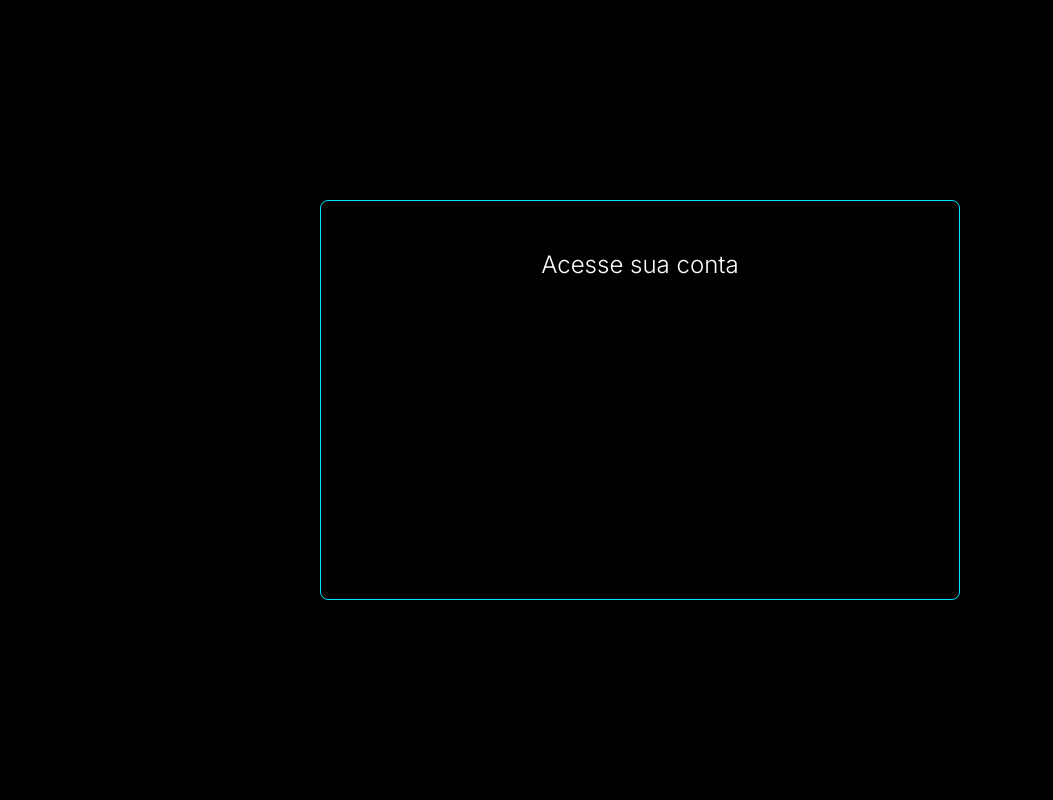
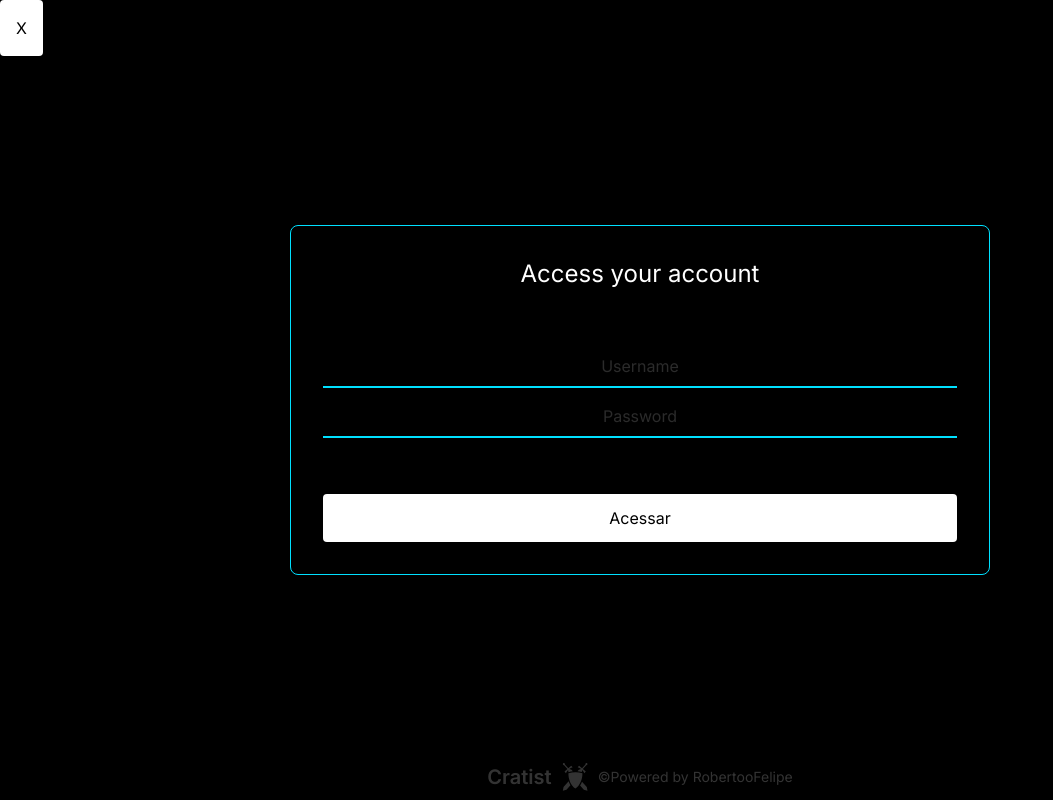
Before and after one commit to RobertooFelipe/Cratist, a Next.js app: page /Login in a window 1280 px wide. Shown: the whole page, without its empty margins (0-1053 px from the left). Built offline with nearby package versions, Linux system fonts and the light colour scheme.

Commit message:
feat: :sparkles: add new properties in Login page

```diff
--- a/src/app/Login/page.tsx
+++ b/src/app/Login/page.tsx
@@ -1,11 +1,34 @@
-export default function Login() {
+import Button from '@/components/Button'
+import Input from '@/components/Input'
+import { GiSwordsEmblem } from 'react-icons/gi'
+
+export default async function Login() {
   return (
-    <div className="flex h-screen w-screen items-center justify-center">
-      <div className=" flex h-[50%] w-[50%] rounded-lg  border-[1px] border-lightblue-100 bg-black p-12">
-        <h1 className="w-full text-center text-2xl font-light text-white">
-          Acesse sua conta
-        </h1>
+    <>
+      <div className="absolute bottom-2 flex w-full items-center justify-center gap-2 opacity-20">
+        <h1 className="text-xl font-semibold text-white">Cratist</h1>
+        <GiSwordsEmblem color="#fff" size={30} />
+        <p className="text-sm text-white">&copy;Powered by RobertooFelipe</p>
       </div>
-    </div>
+
+      <div className="flex h-screen w-screen items-center justify-center">
+        <div className="flex h-[350px] w-[700px] flex-col justify-between rounded-lg border-[1px] border-lightblue-100 bg-black p-8">
+          <div>
+            <h1 className="font-regular w-full text-center text-2xl text-white">
+              Access your account
+            </h1>
+          </div>
+
+          <div className="flex flex-col gap-2">
+            <Input type="text" placeholder="Username" />
+            <Input type="password" placeholder="Password" />
+          </div>
+
+          <div>
+            <Button>Acessar</Button>
+          </div>
+        </div>
+      </div>
+    </>
   )
 }
--- a/src/app/layout.tsx
+++ b/src/app/layout.tsx
@@ -1,3 +1,4 @@
+import Toolbar from '@/components/Toolbar'
 import './globals.css'
 import type { Metadata } from 'next'
 import { Inter } from 'next/font/google'
@@ -16,6 +17,7 @@ export default function RootLayout({
 }) {
   return (
     <html lang="en">
+      <Toolbar />
       <body className={inter.className}>{children}</body>
     </html>
   )
```
